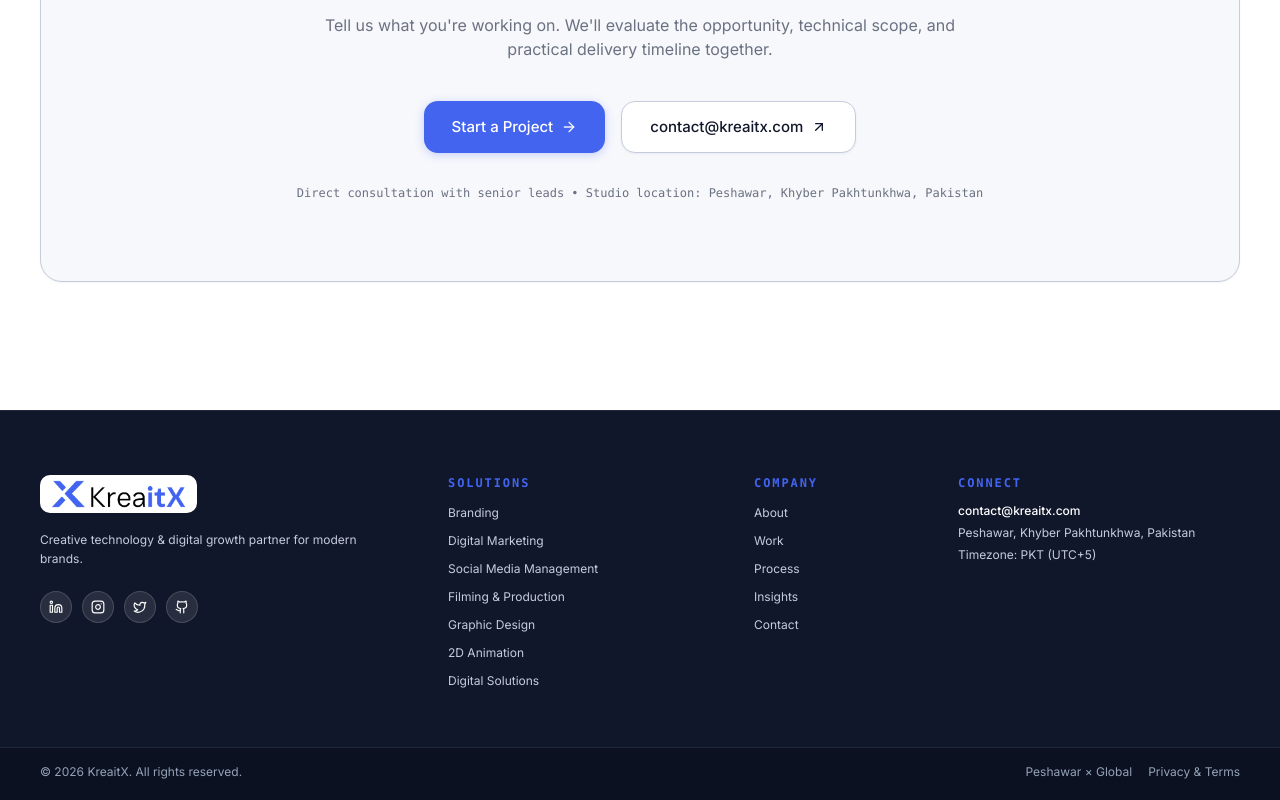
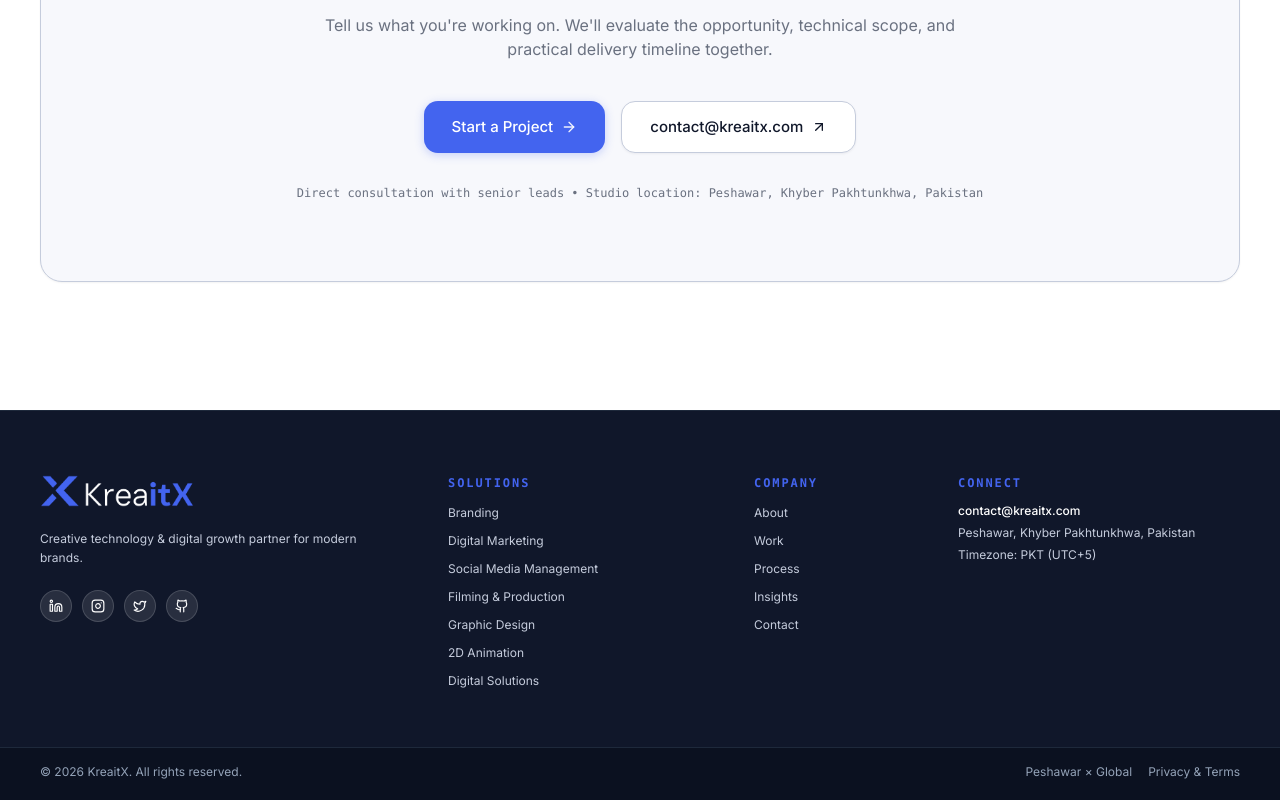
Before and after one commit to FaizaSami0007/KreaitX_By_Faiza, a Next.js app: page / in a window 1280 px wide. Shown: the part 5309-6109 px from the top of the page. Built offline with nearby package versions, Linux system fonts and the light colour scheme; no server answers.

Commit message:
fix(brand): remove white box container from footer logo and use native dark-background variant

```diff
--- a/components/layout/Footer.tsx
+++ b/components/layout/Footer.tsx
@@ -22,7 +22,7 @@ export const Footer: React.FC = () => {
           <div className="col-span-2 lg:col-span-4 space-y-3.5">
             <Link
               href="/"
-              className="inline-flex items-center focus-visible:outline-none focus-visible:ring-2 focus-visible:ring-[#3047D5] rounded-md"
+              className="inline-flex items-center focus-visible:outline-none focus-visible:ring-2 focus-visible:ring-[#4364EF] rounded-md"
               aria-label="KreaitX — Home"
             >
               <Logo variant="footer" />
--- a/components/ui/Logo.tsx
+++ b/components/ui/Logo.tsx
@@ -5,10 +5,10 @@ import { cn } from "@/lib/utils";
 export interface LogoProps {
   /**
    * "default": Standard official KreaitX horizontal logo for light backgrounds (Navbar, Mobile Menu).
-   * "footer": Official logo housed in a crisp white container for high contrast against Deep Navy footers.
+   * "footer" / "dark-bg": Official logo with white wordmark for dark backgrounds (Deep Navy footer).
    * "symbol": Standalone official geometric X symbol.
    */
-  variant?: "default" | "footer" | "symbol";
+  variant?: "default" | "footer" | "dark-bg" | "symbol";
   className?: string;
   priority?: boolean;
 }
@@ -31,18 +31,16 @@ export const Logo: React.FC<LogoProps> = ({
     );
   }
 
-  if (variant === "footer") {
+  if (variant === "footer" || variant === "dark-bg") {
     return (
-      <span className="inline-flex items-center bg-white px-2.5 py-1 rounded-md border border-white/20 shadow-xs transition-opacity duration-200 hover:opacity-95">
       <Image
-          src="/images/kreaitx-logo-tight.png"
+        src="/images/kreaitx-logo-white.png"
         alt="KreaitX logo"
         width={864}
         height={179}
         priority={priority}
-          className={cn("h-6 sm:h-7 w-auto object-contain", className)}
+        className={cn("h-7 sm:h-8 w-auto object-contain transition-opacity duration-200 hover:opacity-90", className)}
       />
-      </span>
     );
   }
 
```
Also changed, not shown: public/images/kreaitx-logo-white.png (added), public/logos/kreaitx-logo-white.png (added). Lines whose indentation alone changed are shown as unchanged.
